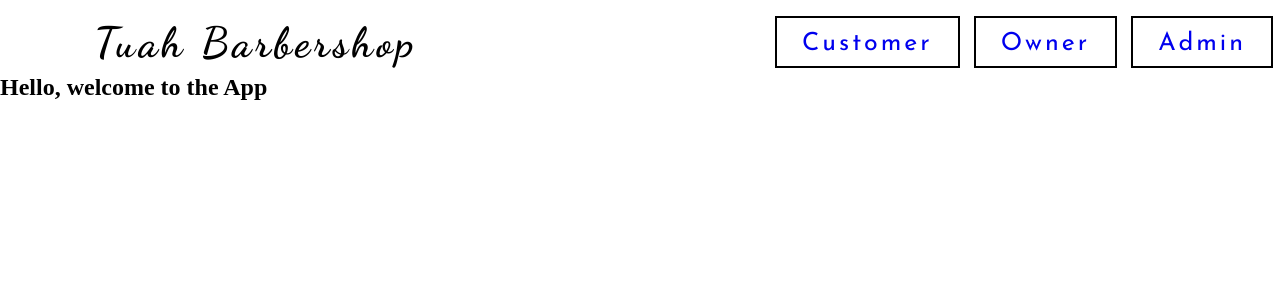
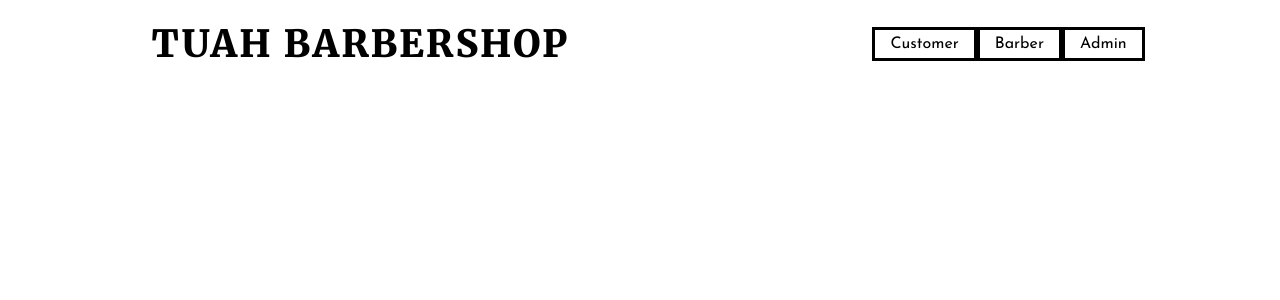
Before and after one commit to naufalazim/barbershop-app, a PHP site: page / in a window 1280 px wide. Shown: the top 300 px of the page. Run offline with PHP 8.4, Linux system fonts and the light colour scheme.

Commit message:
renew header

```diff
--- /dev/null
+++ b/head.css
@@ -0,0 +1,61 @@
+/* Font  */
+@import url('https://fonts.googleapis.com/css2?family=Josefin+Sans:ital,wght@0,400;1,700&family=Merriweather:wght@900&display=swap');
+
+/* font-family: 'Dancing Script', cursive; */
+/* font-family: 'Merriweather', serif;  */
+
+/* Header  */
+* {
+    margin: 0;
+    padding: 0;
+    box-sizing: border-box;
+}
+
+/* Navigation  */
+nav {
+    margin-top: 20px;
+    display: flex;
+    justify-content: space-around;
+    align-items: center;
+}
+
+
+.nav-links {
+    display: flex;
+    width: 20%;
+    justify-content: space-around;
+}
+
+/* Kotak nav  */
+.nav-links li {
+    list-style: none;
+    border: solid 3px black;
+    padding: 6px 15px;
+    font-family: 'Josefin Sans', sans-serif;
+}
+
+.nav-links li:hover {
+    background-color: turquoise;
+
+}
+
+/* Nav font */
+.nav-links a{
+    text-decoration: none;
+    color: black;
+}
+
+.nav-links a:hover {
+    color: black;
+}
+
+
+
+/* PART: Logo  */
+.logo {
+    text-transform: uppercase;
+    letter-spacing: 2px;
+    font-size: 25px;
+    font-family: 'Merriweather', serif;
+    font-weight: 900;
+}
--- a/header.php
+++ b/head.php
@@ -4,23 +4,24 @@
     <meta charset="UTF-8">
     <meta http-equiv="X-UA-Compatible" content="IE=edge">
     <meta name="viewport" content="width=device-width, initial-scale=1.0">
-    <link rel="stylesheet" href="styleheader.css">
+    <link rel="stylesheet" href="head.css">
     <title>Header</title>
 </head>
 <body>
 
-  <nav>
+    <nav>
+
     <div class="logo">
-      <h2>Tuah Barbershop</h2>
+        <h2>Tuah Barbershop</h2>
     </div>
 
     <ul class="nav-links">
-      <li><a href="#">Customer</a></li>
-      <li><a href="#">Owner</a></li>
-      <li><a href="#">Admin</a></li>
+        <li><a href="#">Customer</a></li>
+        <li><a href="#">Barber</a></li>
+        <li><a href="#">Admin</a></li>
     </ul>
 
-  </nav>
+    </nav>
 
 </body>
 </html>
--- a/index.php
+++ b/index.php
@@ -4,18 +4,14 @@
     <meta charset="UTF-8">
     <meta http-equiv="X-UA-Compatible" content="IE=edge">
     <meta name="viewport" content="width=device-width, initial-scale=1.0">
-    <link rel="stylesheet" href="style.css">
+
     <title>Barbershop</title>
 </head>
 <body>
 
-<?php include 'header.php' ?>
+    <?php include 'head.php' ?>
 
-<div>
-    <div class="title">
-        <h2>Hello, welcome to the App</h2>
-    </div>
-</div>
+
 
 
 </body>
--- a/styleheader.css
+++ /dev/null
@@ -1,66 +0,0 @@
-@import url('https://fonts.googleapis.com/css2?family=Dancing+Script:wght@700&family=Josefin+Sans&display=swap');
-
-/* font-family: 'Dancing Script', cursive;
-font-family: 'Josefin Sans', sans-serif; */
-
-* {
-    margin: 0;
-    padding: 0;
-    box-sizing: border-box;
-}
-
-nav {
-    margin-top: 10px;
-    display: flex;
-    justify-content: space-between;
-    align-items: center;
-    min-height: 8vh;
-    /* background-color: ; */
-}
-
-/* TITLE  */
-.logo {
-    font-family: 'Dancing Script', cursive;
-    display: flex;
-    width: 40%;
-    letter-spacing: 4px;
-    justify-content: space-around;
-    font-size: 28px;
-    /* font-family: ; */
-}
-
-
-.nav-links {
-    display: flex;
-    width: 40%;
-    justify-content: space-around;
-    font-size: 25px;
-}
-
-.nav-links li {
-    list-style: none;
-    border: solid 2px black;
-    padding: 10px 25px;
-}
-
-.nav-links li:hover {
-    background-color: yellow;
-}
-
-.nav-links a{
-   font-family: 'Josefin Sans', sans-serif;
-   text-decoration: none;
-   letter-spacing: 3px;
-   font-weight: solid;
-}
-
-.nav-links a:hover {
- color: black;
-}
-
- @media screen and (max-width: 860px) {
-     nav {
-        float: none;
-        width: 100%;
-     }
- }
```
Also changed, not shown: style.css (deleted).
